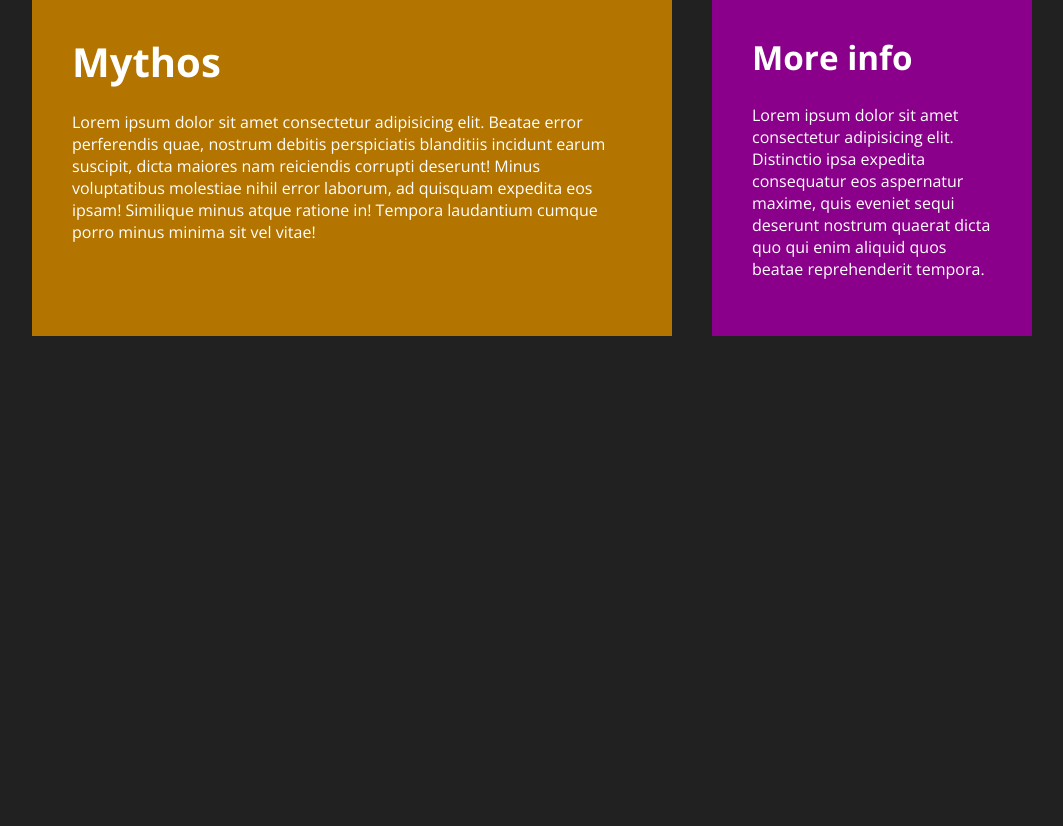
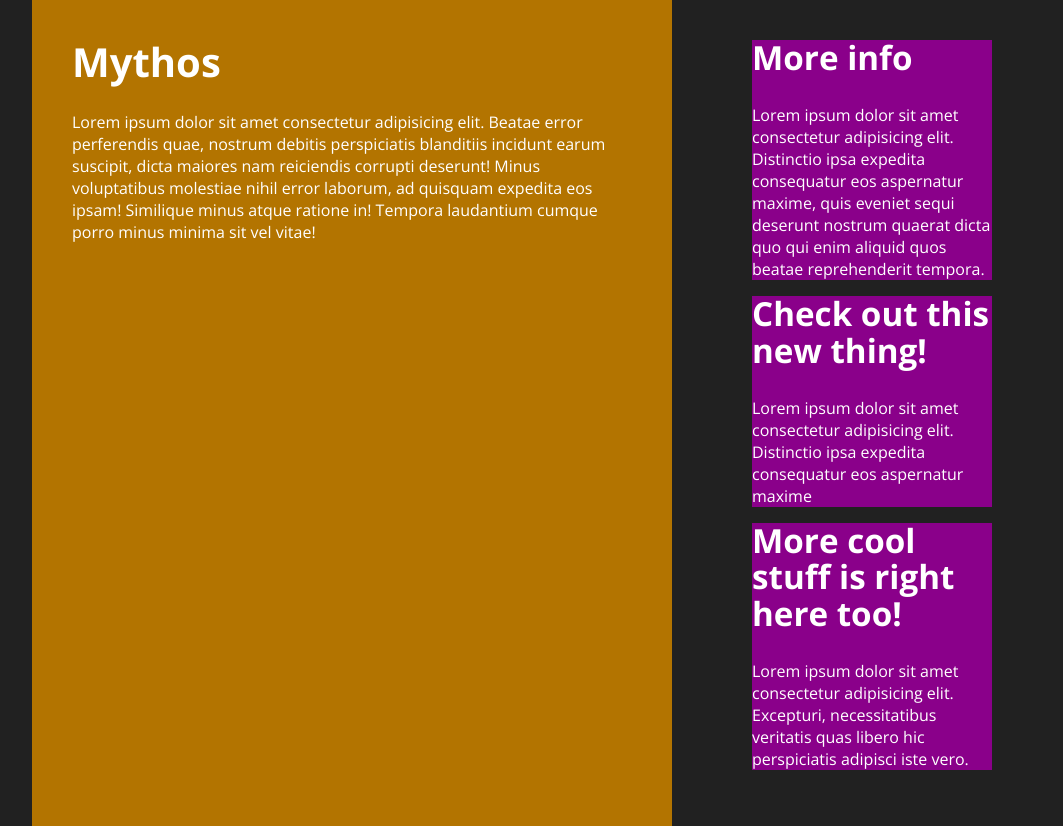
Before and after one commit to mihailocv/responsive-design-beginners, a plain HTML site: page index.html in a window 1280 px wide. Shown: the whole page, without its empty margins (108-1171 px from the left). Before the commit the page ends 800 px from the top, so only its background shows below. Drawn offline with nearby package versions, Linux system fonts and the light colour scheme.

Commit message:
Nesting and BEM
Dodali smo jos kontenta u index.html

```diff
--- a/app/scss/layout/_grid.scss
+++ b/app/scss/layout/_grid.scss
@@ -31,7 +31,6 @@
   }
 
   &__sidebar {
-    background-color: hsl(300, 100%, 27%);
 
     @include u.breakpoint-down(medium){
       text-align: center;
@@ -41,4 +40,8 @@
       text-align: right;
     }
   }
+
+  &__widget{
+    background-color: hsl(300, 100%, 27%);
+  }
 }
--- a/index.html
+++ b/index.html
@@ -19,21 +19,38 @@
         <h1>Mythos</h1>
         <p>
           Lorem ipsum dolor sit amet consectetur adipisicing elit. Beatae error
-          perferendis quae, nostrum debitis perspiciatis blanditiis incidunt earum
-          suscipit, dicta maiores nam reiciendis corrupti deserunt! Minus
+          perferendis quae, nostrum debitis perspiciatis blanditiis incidunt
+          earum suscipit, dicta maiores nam reiciendis corrupti deserunt! Minus
           voluptatibus molestiae nihil error laborum, ad quisquam expedita eos
-          ipsam! Similique minus atque ratione in! Tempora laudantium cumque porro
-          minus minima sit vel vitae!
+          ipsam! Similique minus atque ratione in! Tempora laudantium cumque
+          porro minus minima sit vel vitae!
         </p>
       </main>
       <aside class="grid__sidebar">
-        <h2>More info</h2>
-        <p>
-          Lorem ipsum dolor sit amet consectetur adipisicing elit. Distinctio ipsa
-          expedita consequatur eos aspernatur maxime, quis eveniet sequi deserunt
-          nostrum quaerat dicta quo qui enim aliquid quos beatae reprehenderit
-          tempora.
-        </p>
+        <div class="grid__widget">
+          <h2>More info</h2>
+          <p>
+            Lorem ipsum dolor sit amet consectetur adipisicing elit. Distinctio
+            ipsa expedita consequatur eos aspernatur maxime, quis eveniet sequi
+            deserunt nostrum quaerat dicta quo qui enim aliquid quos beatae
+            reprehenderit tempora.
+          </p>
+        </div>
+        <div class="grid__widget">
+          <h2>Check out this new thing!</h2>
+          <p>
+            Lorem ipsum dolor sit amet consectetur adipisicing elit. Distinctio
+            ipsa expedita consequatur eos aspernatur maxime
+          </p>
+        </div>
+        <div class="grid__widget">
+          <h2>More cool stuff is right here too!</h2>
+          <p>
+            Lorem ipsum dolor sit amet consectetur adipisicing elit. Excepturi,
+            necessitatibus veritatis quas libero hic perspiciatis adipisci iste
+            vero.
+          </p>
+        </div>
       </aside>
     </div>
   </body>
```
Also changed, not shown: dist/style.css, 1 other file.
